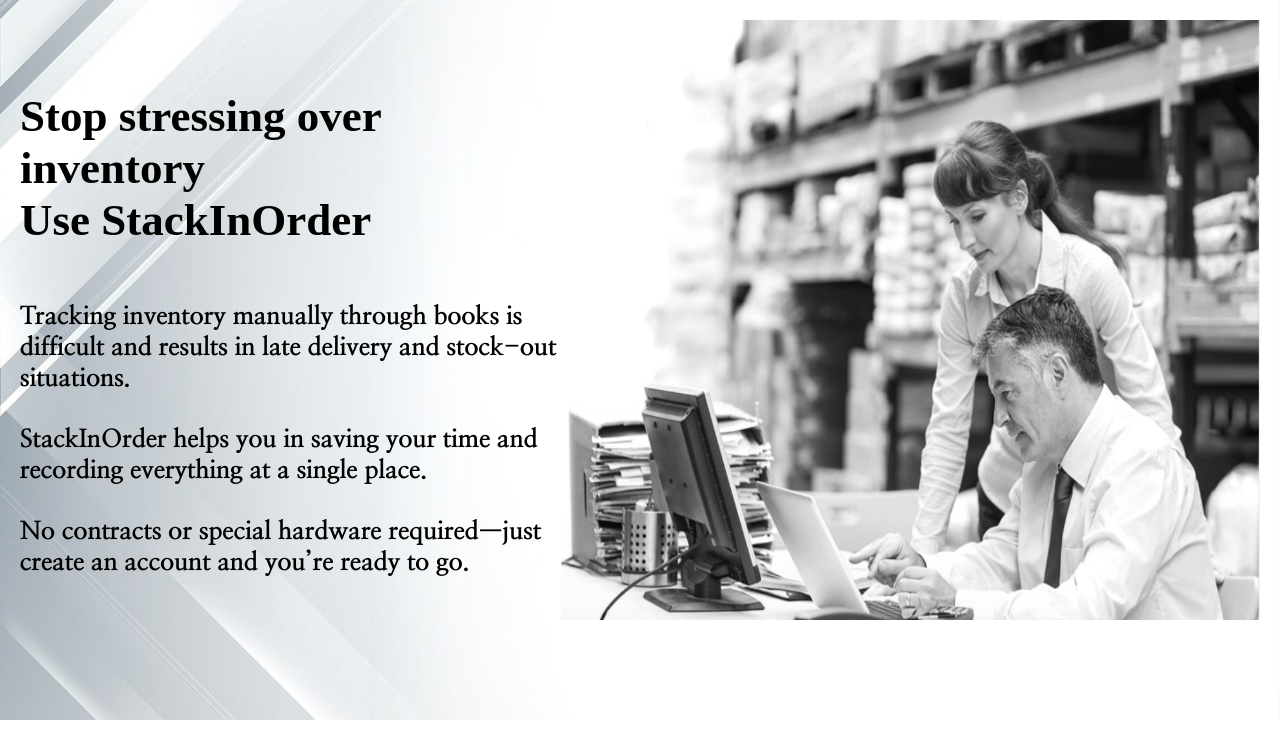
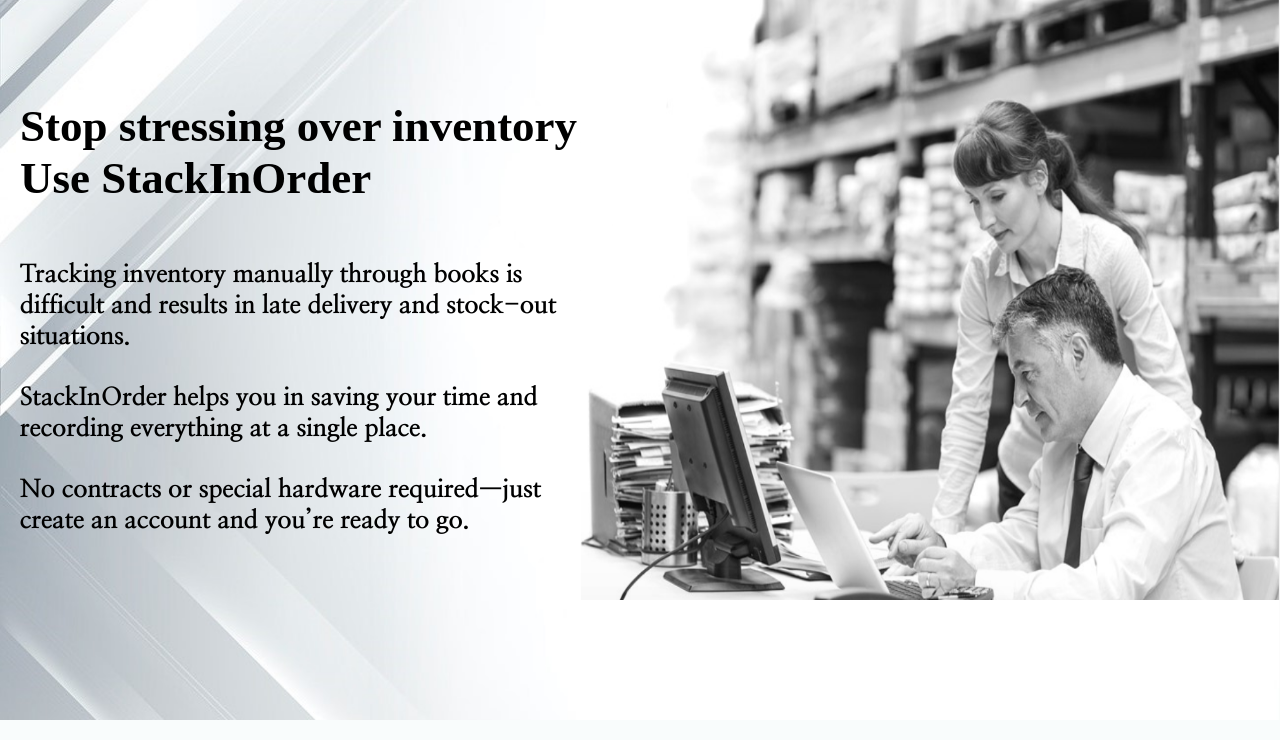
Before and after one commit to Ayu0107/Inventory-Management, a PHP site: page /main.html in a window 1280 px wide. Shown: the part 80-820 px from the top of the page. Run offline with PHP 8.4, Linux system fonts and the light colour scheme; some web fonts are replaced.

Commit message:
Add files via upload

```diff
--- a/login.css
+++ b/login.css
@@ -110,7 +110,7 @@
     justify-content: flex-start;
     align-items: flex-start;
     flex-direction: column;
-    padding: 2rem;
+    padding: 0rem;
     margin-top: 0rem;
     margin-bottom: 10rem;
 }
@@ -118,17 +118,13 @@
 #home h2{
     font-family: 'Source Serif Pro', serif;
     font-size: 4.5rem;
-    padding-top: 7rem;
-    padding-bottom: 4rem;
-    padding-right: 40rem;
+    padding: 10rem 40rem 4rem 2rem;
 }
 
 #home p{
     font-family: 'Nanum Myeongjo', serif;
     font-size: 2.5rem;
-    padding-top: 1.5rem;
-    padding-bottom: 1.5rem;
-    padding-right: 40rem;
+    padding: 1.5rem 40rem 1.5rem 2rem;
 }
 
 /* Main Section Image */
```
